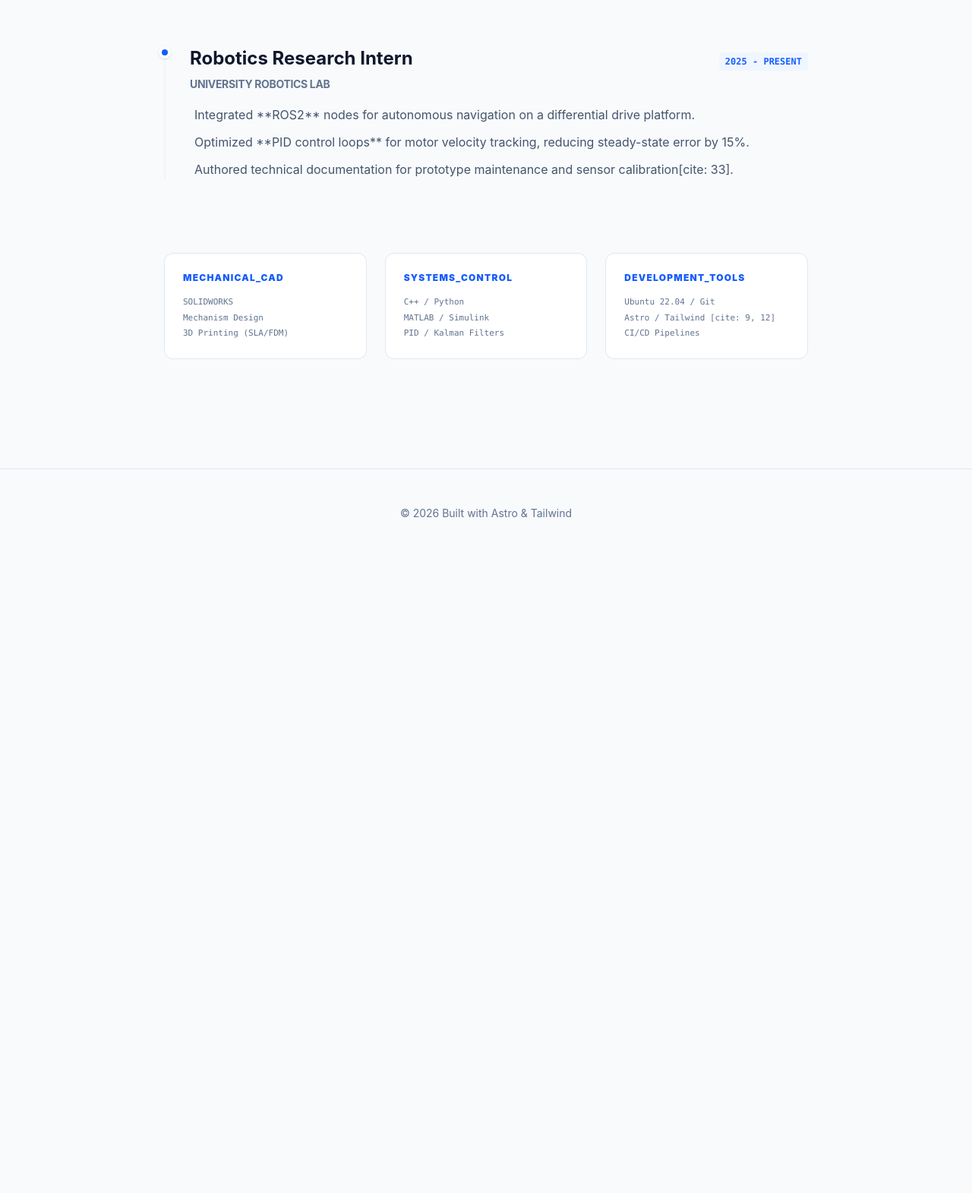
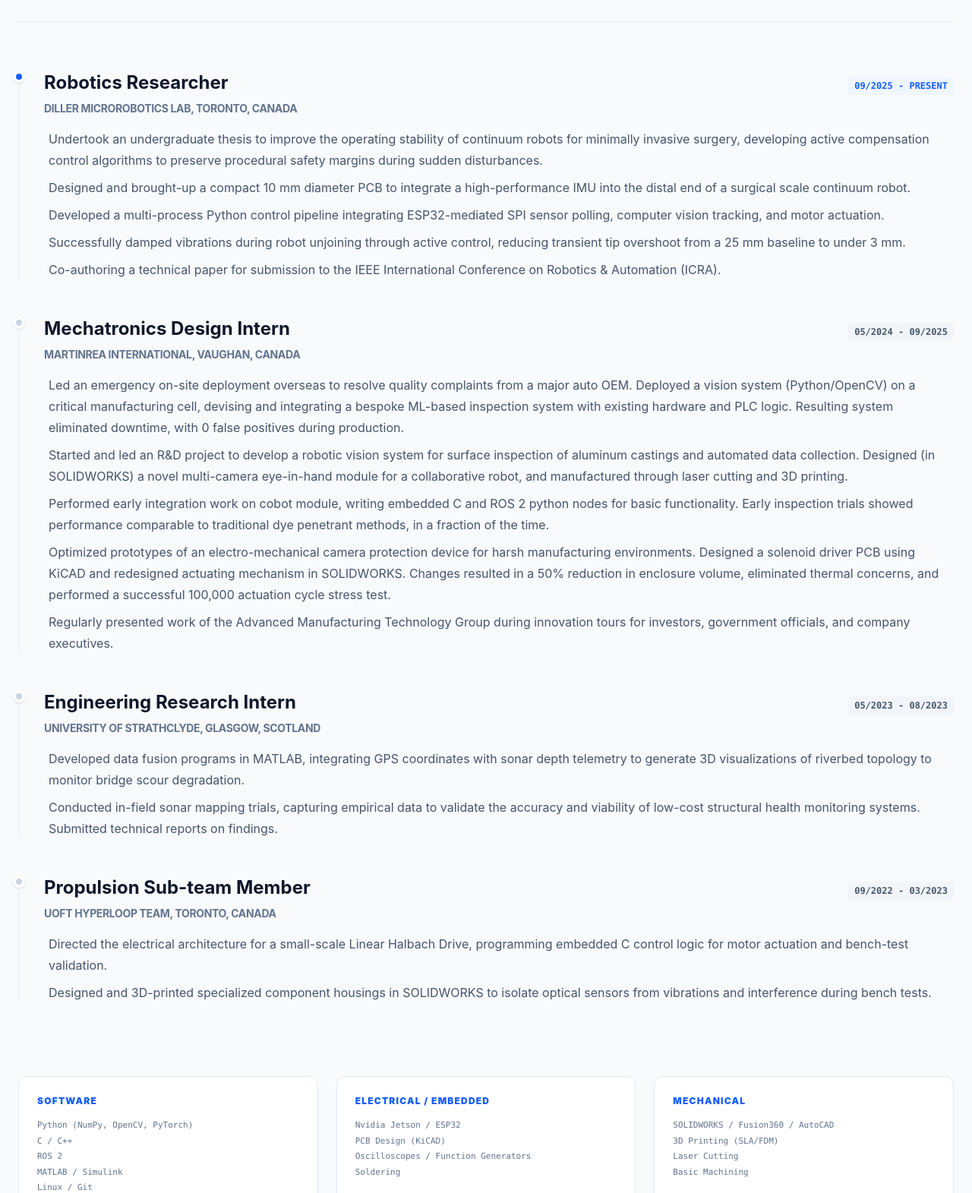
Before and after one commit to AdrianShkumbov/AdrianShkumbov.github.io, an Astro site: page /experience in a window 1280 px wide. Shown: the part 249-1820 px from the top of the page at 76% size. Before the commit the page ends 983 px from the top, so only its background shows below. Built offline with nearby package versions, Linux system fonts and the light colour scheme; Astro itself is replaced by a stand-in of ours.

Commit message:
Started adding project info + styling changes

```diff
--- a/src/layouts/BaseLayout.astro
+++ b/src/layouts/BaseLayout.astro
@@ -11,20 +11,23 @@
   </head>
   <body class="bg-slate-50 text-slate-900 selection:bg-blue-100">
     <nav class="sticky top-0 z-40 w-full backdrop-blur-md bg-white/75 border-b border-slate-200">
-      <div class="max-w-5xl mx-auto px-4 h-16 flex items-center justify-between">
-        <a href="/" class="font-bold text-xl tracking-tighter hover:text-blue-600 transition-colors">
+      <div class="max-w-6xl mx-auto px-6 h-24 flex items-center justify-between">
+
+        <a href="/" class="font-black text-3xl tracking-tighter hover:text-blue-600 transition-colors">
           ADRIAN SHKUMBOV
         </a>
-        <div class="flex gap-8 text-[10px] font-bold tracking-[0.2em] text-slate-500 uppercase">
+
+        <div class="flex gap-8 text-sm font-bold tracking-widest text-slate-500 uppercase">
           <a href="/" class="hover:text-blue-600 transition-colors">Home</a>
           <a href="/projects" class="hover:text-blue-600 transition-colors">Projects</a>
           <a href="/experience" class="hover:text-blue-600 transition-colors">Experience</a>
         </div>
+
       </div>
     </nav>
     <slot />
     <footer class="py-12 border-t border-slate-200 mt-20 text-center text-slate-500 text-sm">
-      <p>&copy; 2026 Built with Astro & Tailwind</p>
+      <p>&copy; 2026 Adrian Shkumbov</p>
     </footer>
   </body>
 </html>
--- a/src/layouts/LogLayout.astro
+++ b/src/layouts/LogLayout.astro
@@ -4,10 +4,11 @@
 
 // Mock navigation items - in a real scenario, you can extract these from MDX headers
 const sections = [
-  { id: 'overview', label: 'SYSTEM_OVERVIEW' },
+  { id: 'overview', label: 'OVERVIEW' },
   { id: 'hardware', label: 'HARDWARE_DESIGN' },
-  { id: 'control', label: 'CONTROL_LOGIC' },
-  { id: 'integration', label: 'INTEGRATION_LOGS' },
+  { id: 'software', label: 'SOFTWARE DESIGN' },
+  { id: 'integration', label: 'INTEGRATION' },
+  {id: 'takeaways', label: 'TAKE-AWAYS'},
 ];
 ---
 
--- a/src/pages/experience.astro
+++ b/src/pages/experience.astro
@@ -3,7 +3,7 @@
 ---
 
 <BaseLayout title="Experience">
-  <main class="max-w-4xl mx-auto px-6 py-16">
+  <main class="max-w-7xl mx-auto px-6 py-16">
     <header class="mb-16 border-b border-slate-200 pb-8">
       <h1 class="text-5xl font-black text-slate-900 mb-4 tracking-tighter italic">TECHNICAL_EXPERIENCE</h1>
       <p class="text-slate-500 font-mono text-sm uppercase tracking-widest">Hardware / Software / Integration</p>
@@ -12,41 +12,89 @@
     <div class="space-y-12">
       <section class="relative pl-8 border-l-2 border-slate-100">
         <div class="absolute -left-[9px] top-0 w-4 h-4 rounded-full bg-blue-600 border-4 border-white shadow-sm"></div>
-        <div class="flex justify-between items-baseline mb-2">
-          <h2 class="text-2xl font-bold text-slate-900">Robotics Research Intern</h2>
-          <span class="font-mono text-xs text-blue-600 font-bold bg-blue-50 px-2 py-1 rounded">2025 - PRESENT</span>
+        <div class="flex flex-col md:flex-row md:justify-between md:items-baseline mb-2 gap-2">
+          <h2 class="text-2xl font-bold text-slate-900">Robotics Researcher</h2>
+          <span class="font-mono text-xs text-blue-600 font-bold bg-blue-50 px-2 py-1 rounded w-fit">09/2025 - PRESENT</span>
         </div>
-        <p class="text-sm font-bold text-slate-500 uppercase tracking-tight mb-4">University Robotics Lab</p>
+        <p class="text-sm font-bold text-slate-500 uppercase tracking-tight mb-4">Diller Microrobotics Lab, Toronto, Canada</p>
         <ul class="prose-engineering space-y-2 text-slate-600">
-          <li>Integrated **ROS2** nodes for autonomous navigation on a differential drive platform.</li>
-          <li>Optimized **PID control loops** for motor velocity tracking, reducing steady-state error by 15%.</li>
-          <li>Authored technical documentation for prototype maintenance and sensor calibration[cite: 33].</li>
+          <li>Undertook an undergraduate thesis to improve the operating stability of continuum robots for minimally invasive surgery, developing active compensation control algorithms to preserve procedural safety margins during sudden disturbances.</li>
+          <li>Designed and brought-up a compact 10 mm diameter PCB to integrate a high-performance IMU into the distal end of a surgical scale continuum robot.</li>
+          <li>Developed a multi-process Python control pipeline integrating ESP32-mediated SPI sensor polling, computer vision tracking, and motor actuation.</li>
+          <li>Successfully damped vibrations during robot unjoining through active control, reducing transient tip overshoot from a 25 mm baseline to under 3 mm.</li>
+          <li>Co-authoring a technical paper for submission to the IEEE International Conference on Robotics & Automation (ICRA).</li>
+        </ul>
+      </section>
+
+      <section class="relative pl-8 border-l-2 border-slate-100">
+        <div class="absolute -left-[9px] top-0 w-4 h-4 rounded-full bg-slate-300 border-4 border-white shadow-sm"></div>
+        <div class="flex flex-col md:flex-row md:justify-between md:items-baseline mb-2 gap-2">
+          <h2 class="text-2xl font-bold text-slate-900">Mechatronics Design Intern</h2>
+          <span class="font-mono text-xs text-slate-600 font-bold bg-slate-100 px-2 py-1 rounded w-fit">05/2024 - 09/2025</span>
+        </div>
+        <p class="text-sm font-bold text-slate-500 uppercase tracking-tight mb-4">Martinrea International, Vaughan, Canada</p>
+        <ul class="prose-engineering space-y-2 text-slate-600">
+          <li>Led an emergency on-site deployment overseas to resolve quality complaints from a major auto OEM. Deployed a vision system (Python/OpenCV) on a critical manufacturing cell, devising and integrating a bespoke ML-based inspection system with existing hardware and PLC logic. Resulting system eliminated downtime, with 0 false positives during production.</li>
+          <li>Started and led an R&D project to develop a robotic vision system for surface inspection of aluminum castings and automated data collection. Designed (in SOLIDWORKS) a novel multi-camera eye-in-hand module for a collaborative robot, and manufactured through laser cutting and 3D printing.</li>
+          <li>Performed early integration work on cobot module, writing embedded C and ROS 2 python nodes for basic functionality. Early inspection trials showed performance comparable to traditional dye penetrant methods, in a fraction of the time.</li>
+          <li>Optimized prototypes of an electro-mechanical camera protection device for harsh manufacturing environments. Designed a solenoid driver PCB using KiCAD and redesigned actuating mechanism in SOLIDWORKS. Changes resulted in a 50% reduction in enclosure volume, eliminated thermal concerns, and performed a successful 100,000 actuation cycle stress test.</li>
+          <li>Regularly presented work of the Advanced Manufacturing Technology Group during innovation tours for investors, government officials, and company executives.</li>
+        </ul>
+      </section>
+
+      <section class="relative pl-8 border-l-2 border-slate-100">
+        <div class="absolute -left-[9px] top-0 w-4 h-4 rounded-full bg-slate-300 border-4 border-white shadow-sm"></div>
+        <div class="flex flex-col md:flex-row md:justify-between md:items-baseline mb-2 gap-2">
+          <h2 class="text-2xl font-bold text-slate-900">Engineering Research Intern</h2>
+          <span class="font-mono text-xs text-slate-600 font-bold bg-slate-100 px-2 py-1 rounded w-fit">05/2023 - 08/2023</span>
+        </div>
+        <p class="text-sm font-bold text-slate-500 uppercase tracking-tight mb-4">University of Strathclyde, Glasgow, Scotland</p>
+        <ul class="prose-engineering space-y-2 text-slate-600">
+          <li>Developed data fusion programs in MATLAB, integrating GPS coordinates with sonar depth telemetry to generate 3D visualizations of riverbed topology to monitor bridge scour degradation.</li>
+          <li>Conducted in-field sonar mapping trials, capturing empirical data to validate the accuracy and viability of low-cost structural health monitoring systems. Submitted technical reports on findings.</li>
+        </ul>
+      </section>
+
+      <section class="relative pl-8 border-l-2 border-slate-100">
+        <div class="absolute -left-[9px] top-0 w-4 h-4 rounded-full bg-slate-300 border-4 border-white shadow-sm"></div>
+        <div class="flex flex-col md:flex-row md:justify-between md:items-baseline mb-2 gap-2">
+          <h2 class="text-2xl font-bold text-slate-900">Propulsion Sub-team Member</h2>
+          <span class="font-mono text-xs text-slate-600 font-bold bg-slate-100 px-2 py-1 rounded w-fit">09/2022 - 03/2023</span>
+        </div>
+        <p class="text-sm font-bold text-slate-500 uppercase tracking-tight mb-4">UofT Hyperloop Team, Toronto, Canada</p>
+        <ul class="prose-engineering space-y-2 text-slate-600">
+          <li>Directed the electrical architecture for a small-scale Linear Halbach Drive, programming embedded C control logic for motor actuation and bench-test validation.</li>
+          <li>Designed and 3D-printed specialized component housings in SOLIDWORKS to isolate optical sensors from vibrations and interference during bench tests.</li>
         </ul>
       </section>
 
       <section class="pt-12 grid grid-cols-1 md:grid-cols-3 gap-6">
         <div class="p-6 bg-white border border-slate-200 rounded-xl">
-          <h3 class="text-xs font-black text-blue-600 uppercase tracking-widest mb-4">Mechanical_CAD</h3>
+          <h3 class="text-xs font-black text-blue-600 uppercase tracking-widest mb-4">Software</h3>
           <ul class="font-mono text-[11px] text-slate-500 space-y-1">
-            <li>SOLIDWORKS</li>
-            <li>Mechanism Design</li>
-            <li>3D Printing (SLA/FDM)</li>
+            <li>Python (NumPy, OpenCV, PyTorch)</li>
+            <li>C / C++</li>
+            <li>ROS 2</li>
+            <li>MATLAB / Simulink</li>
+            <li>Linux / Git</li>
           </ul>
         </div>
         <div class="p-6 bg-white border border-slate-200 rounded-xl">
-          <h3 class="text-xs font-black text-blue-600 uppercase tracking-widest mb-4">Systems_Control</h3>
+          <h3 class="text-xs font-black text-blue-600 uppercase tracking-widest mb-4">Electrical / Embedded</h3>
           <ul class="font-mono text-[11px] text-slate-500 space-y-1">
-            <li>C++ / Python</li>
-            <li>MATLAB / Simulink</li>
-            <li>PID / Kalman Filters</li>
+            <li>Nvidia Jetson / ESP32</li>
+            <li>PCB Design (KiCAD)</li>
+            <li>Oscilloscopes / Function Generators</li>
+            <li>Soldering</li>
           </ul>
         </div>
         <div class="p-6 bg-white border border-slate-200 rounded-xl">
-          <h3 class="text-xs font-black text-blue-600 uppercase tracking-widest mb-4">Development_Tools</h3>
+          <h3 class="text-xs font-black text-blue-600 uppercase tracking-widest mb-4">Mechanical</h3>
           <ul class="font-mono text-[11px] text-slate-500 space-y-1">
-            <li>Ubuntu 22.04 / Git </li>
-            <li>Astro / Tailwind [cite: 9, 12]</li>
-            <li>CI/CD Pipelines</li>
+            <li>SOLIDWORKS / Fusion360 / AutoCAD</li>
+            <li>3D Printing (SLA/FDM)</li>
+            <li>Laser Cutting</li>
+            <li>Basic Machining</li>
           </ul>
         </div>
       </section>
```
Also changed, not shown: src/components/CadViewer.jsx (+15 -14 lines), src/content/logs/01-thesis.mdx (deleted, +0 -27 lines), src/pages/projects/index.astro (+13 -8 lines), 1 other file.
